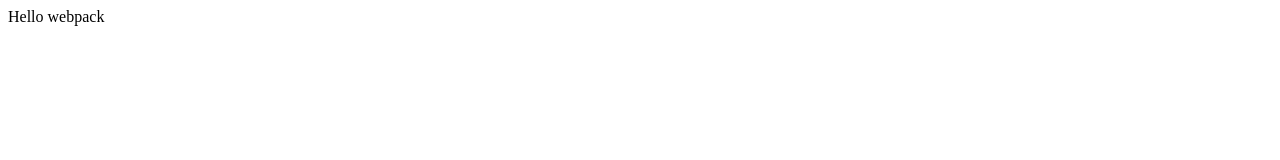
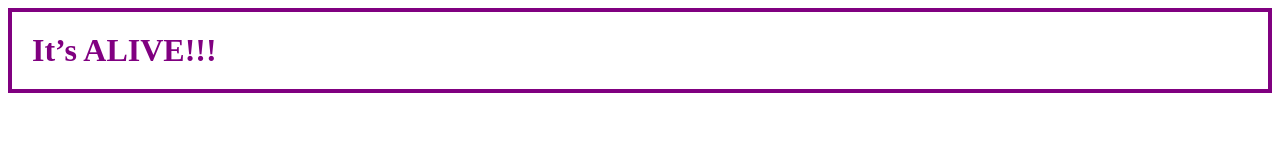
Before and after one commit to j-corp-25/My_Bloomberg_Lite, a website built with webpack: page dist/index.html in a window 1280 px wide. Built offline with nearby package versions, Linux system fonts and the light colour scheme.

Commit message:
First real push

```diff
--- a/src/index.js
+++ b/src/index.js
@@ -1,14 +1,14 @@
-import _ from 'lodash';
+import Example from "./scripts/example"
+document.addEventListener("DOMContentLoaded", () => {
+    const main = document.getElementById("main")
+    new Example(main)
+})
 
-function component() {
-  const element = document.createElement('div');
 
-  // Lodash, now imported by this script
-  element.innerHTML = _.join(['Hello', 'webpack'], ' ');
 
-  return element;
-}
 
-document.addEventListener('DOMContentLoaded', function () {
-  document.body.appendChild(component());
+
+
+document.addEventListener('DOMContentLoaded', () => {
+  console.log("Hello world!!!")
 });
--- a/src/index.scss
+++ b/src/index.scss
@@ -0,0 +1,6 @@
+@import "./styles/example.scss";
+
+
+#main {
+    color: $color;
+}
--- /dev/null
+++ b/src/scripts/example.js
@@ -0,0 +1,14 @@
+class Example {
+    constructor(ele) {
+        this.ele = ele
+        this.ele.innerHTML = "<h1>It’s ALIVE!!!</h1>"
+        this.handleClick = this.handleClick.bind(this);
+
+
+        this.ele.addEventListener("click", this.handleClick);
+    }
+    handleClick() {
+        this.ele.children[0].innerText = "Ouch!"
+    }
+}
+export default Example;
--- /dev/null
+++ b/src/styles/example.scss
@@ -0,0 +1,6 @@
+$color: purple; // Define a SCSS variable
+
+#main>h1 {
+    border: 4px solid $color; // Use the variable we defined
+    padding: 20px;
+}
```
Also changed, not shown: dist/index.html, dist/main.css, dist/main.js.
